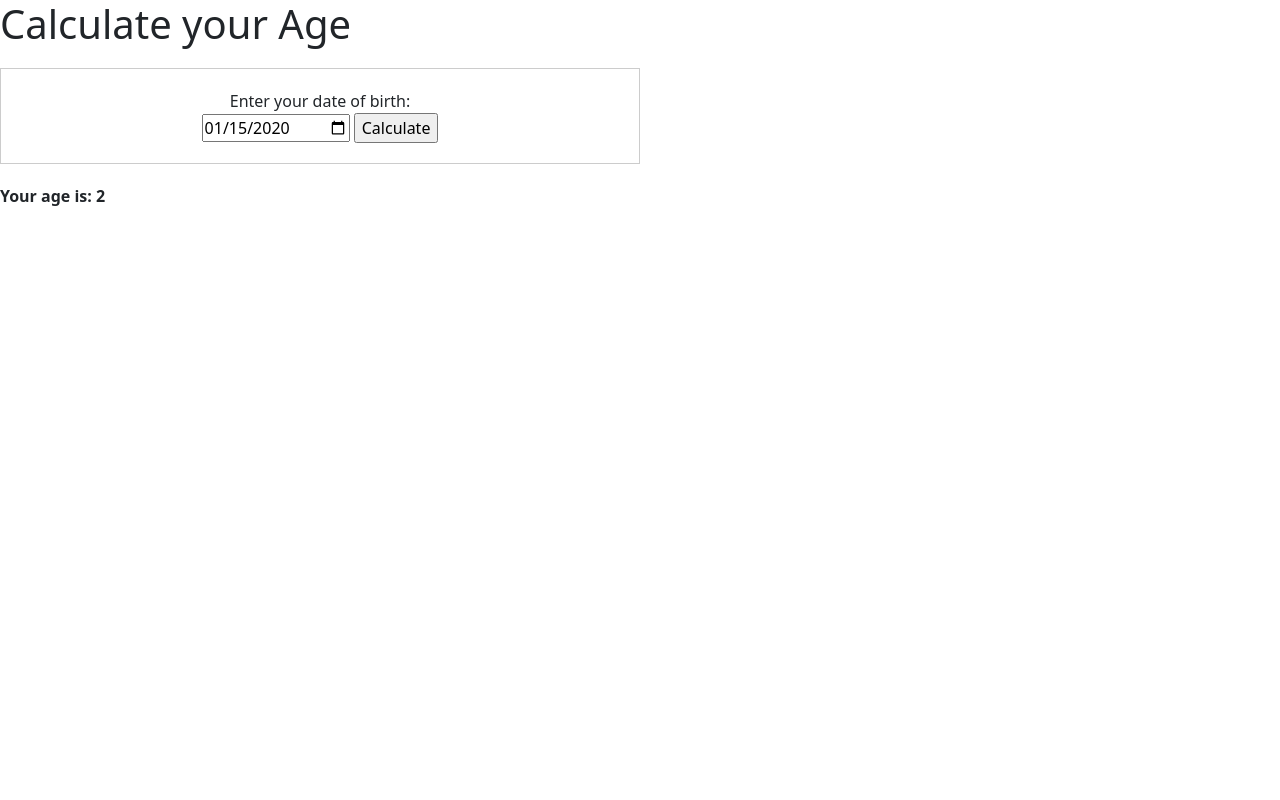
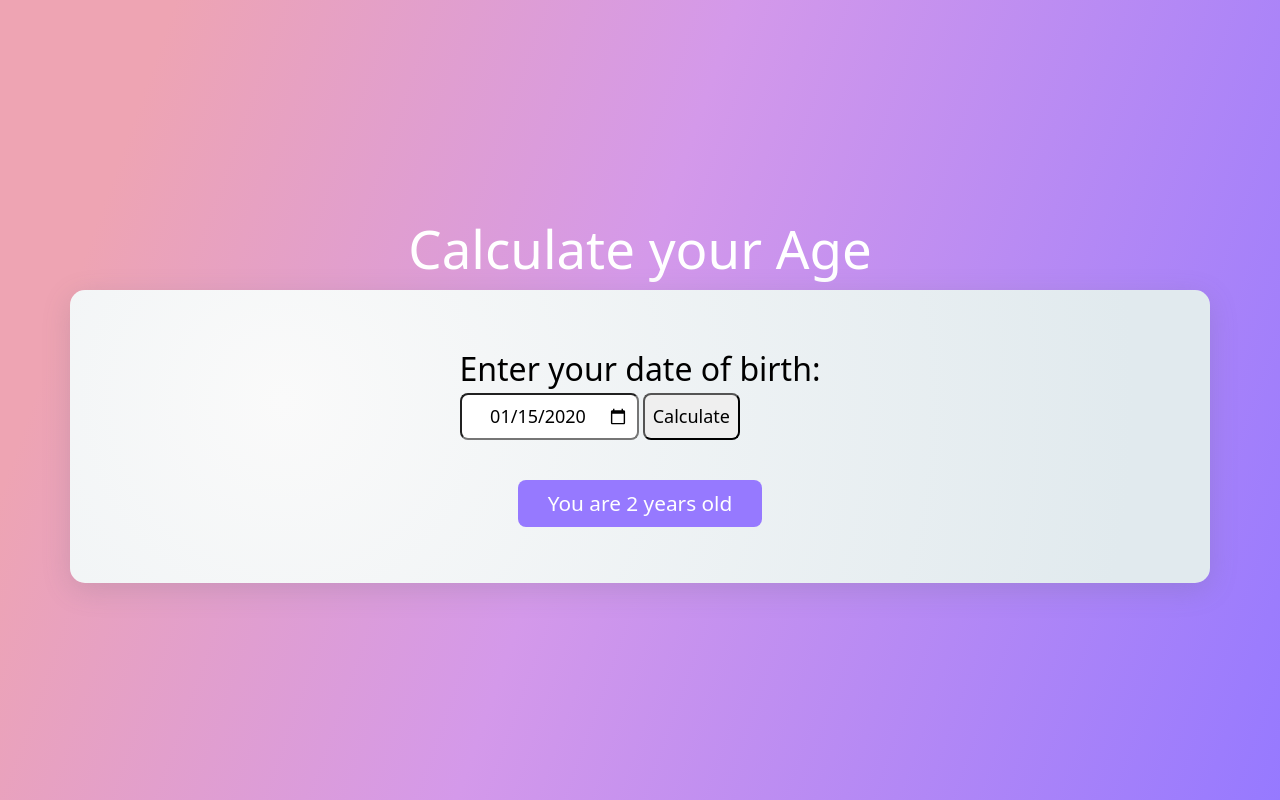
Before and after one commit to CyraIftikhar/age-calculator, a plain HTML site: page index.html in a window 1280 px wide. Both pictures are taken after typing "2020-01-15" into the empty fields and a click on the button "Calculate". Drawn offline with nearby package versions, Linux system fonts and the light colour scheme.

Commit message:
added else statement if age is undefined and changed css

```diff
--- a/index.html
+++ b/index.html
@@ -15,12 +15,14 @@
   </head>
   <body>
     <h1>Calculate your Age</h1>
+    <div class="container">
       <form onkeydown="if (event.key === 'Enter') { calculateAge(); }">
         <label>Enter your date of birth:</label><br />
         <input type="date" id="dob" />
         <input type="button" value="Calculate" onclick="calculateAge()" />
       </form>
       <p id="age"></p>
+    </div>
     <script src="./script.js"></script>
   </body>
 </html>
--- a/script.js
+++ b/script.js
@@ -1,6 +1,11 @@
 function calculateAge() {
   let dob = new Date(document.getElementById("dob").value);
-  let today = new Date();
-  let age = today.getFullYear() - dob.getFullYear();
-  document.getElementById("age").innerHTML = "Your age is: " + age;
+  if (!dob) {
+    document.getElementById("age").innerHTML =
+      "Please enter your date of birth";
+  } else {
+    let today = new Date();
+    let age = today.getFullYear() - dob.getFullYear();
+    document.getElementById("age").innerHTML = "You are " + age + " years old";
+  }
 }
--- a/style.css
+++ b/style.css
@@ -1,12 +1,87 @@
-form {
-  margin: 20px 0;
-  padding: 20px;
-  border: 1px solid #ccc;
-  width: 50%;
-  text-align: center;
+body {
+  height: 100vh;
+  display: flex;
+  justify-content: center;
+  align-items: center;
+  flex-direction: column;
+  background: linear-gradient(
+    109.6deg,
+    rgb(238, 164, 179) 11.2%,
+    rgb(212, 153, 234) 47.3%,
+    rgb(150, 121, 255) 100.2%
+  );
 }
 
-#age {
-  font-weight: bold;
-  margin: 20px 0;
+.container {
+  background: radial-gradient(
+    circle at 18.7% 37.8%,
+    rgb(250, 250, 250) 0%,
+    rgb(225, 234, 238) 90%
+  );
+  box-shadow: rgba(100, 100, 111, 0.2) 0px 7px 29px 0px;
+  padding: 40px 60px;
+  display: flex;
+  flex-direction: column;
+  justify-content: space-evenly;
+  align-items: center;
+  border-radius: 15px;
+  color: black;
 }
+
+h1 {
+  color: #fff;
+  font-size: 3.3rem;
+  margin-bottom: 10px;
+}
+
+label {
+  margin-top: 15px;
+  color: black;
+  font-size: 2rem;
+  font-weight: 500;
+}
+
+input {
+  text-align: center;
+  padding: 8px;
+  cursor: pointer;
+  border-radius: 8px;
+  font-size: 18px;
+  outline: none;
+  border: 1px solid
+    radial-gradient(
+      circle at 18.7% 37.8%,
+      rgb(250, 250, 250) 0%,
+      rgb(225, 234, 238) 90%
+    );
+}
+
+button {
+  font-weight: 600;
+  border-radius: 8px;
+  margin-top: 20px;
+  font-size: 1.5rem;
+  border: none;
+  transition: 0.4s;
+  color: #fff;
+  background: 1px solid
+    radial-gradient(
+      circle at 18.7% 37.8%,
+      rgb(250, 250, 250) 0%,
+      rgb(225, 234, 238) 90%
+    );
+}
+
+button:hover {
+  transform: scale(1.1);
+  cursor: pointer;
+}
+
+p {
+  margin-top: 40px;
+  background-color: rgb(150, 121, 255);
+  color: white;
+  padding: 8px 30px;
+  font-size: 1.3rem;
+  border-radius: 8px;
+}
```
Lines whose indentation alone changed are shown as unchanged.
